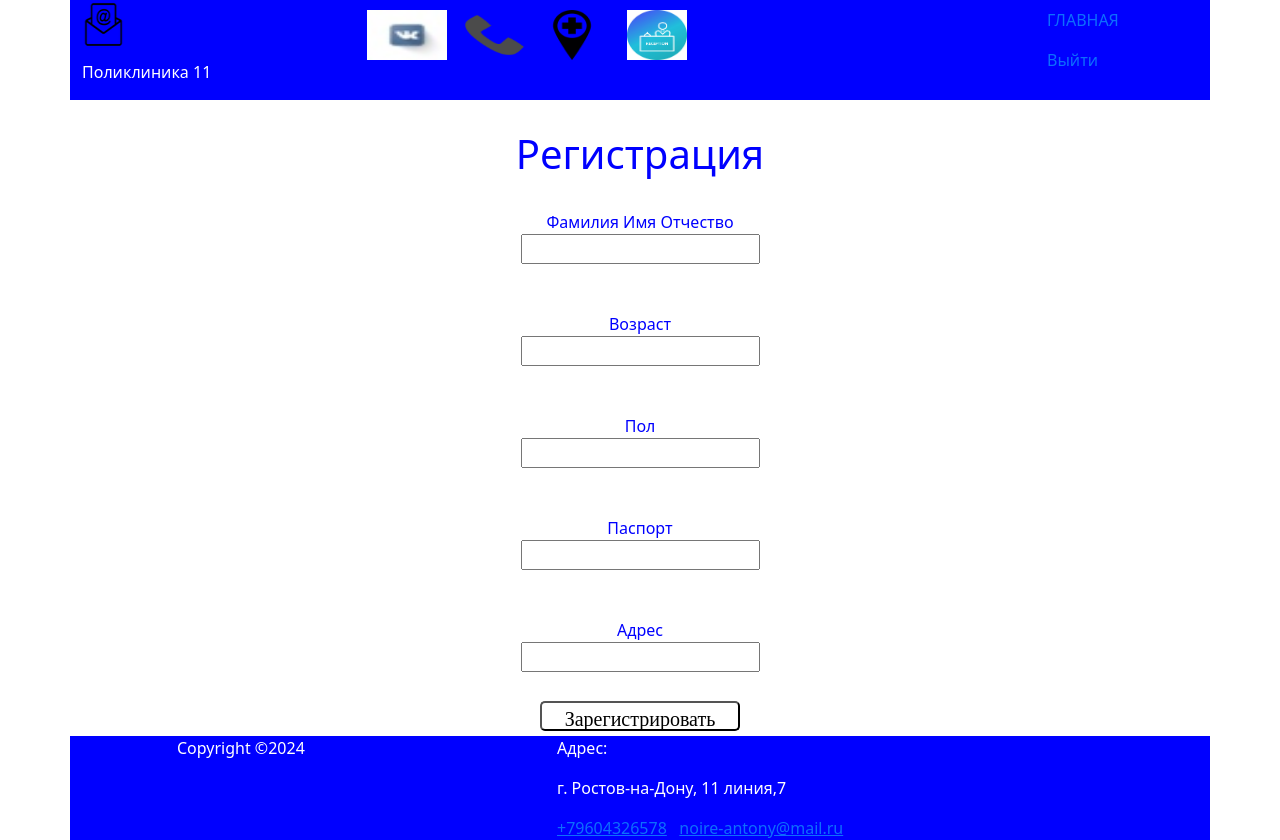
After one commit to ShevchenkoW3/Poliknika_W3, a PHP site: page /registration.php in a window 1280 px wide. The commit adds this page. Run offline with PHP 8.4, Linux system fonts and the light colour scheme.

Commit message:
Add files via upload

```diff
--- /dev/null
+++ b/logout.php
@@ -0,0 +1,5 @@
+<?php
+session_start();
+$_SESSION = array();
+session_destroy();
+header('location: index.php');
--- /dev/null
+++ b/registration.php
@@ -0,0 +1,80 @@
+<?php
+include 'template/head.php';
+session_start();
+include 'template/database.php';
+include 'template/nav1.php';
+?>
+  <?php
+    if (!empty($_POST))
+{
+//В переменные запишем данные, полученные с формы
+
+$fio=$_POST['fio'];
+$age=$_POST['age'];
+$pol=$_POST['pol'];
+$passport=$_POST['passport'];
+$adress=$_POST['adress'];
+
+
+
+$sql="INSERT INTO patient(fio, age, pol, passport, adress) VALUES ('$fio','$age', '$pol', '$passport', '$adress')";
+
+$result= $mysqli->query($sql);
+header('location:index.php');
+}
+
+
+
+?>
+
+  <div class="zag"style="text-align:center;padding-top:30px;">
+  <h1 style="color:blue">Регистрация</h1><br>
+                <form action='registar.php'method='POST'>
+
+
+<div class="form-element">
+<label style="color:blue">Фамилия Имя Отчество</label><br>
+<input type="text" name="fio" var="" required />
+</div> <br><br>
+<div class="form-element">
+<label style="color:blue">Возраст</label><br>
+<input type="int" name="age" required />
+</div> <br><br>
+<div class="form-element">
+<label style="color:blue">Пол</label><br>
+<input type="text" name="pol" required />
+</div> <br><br>
+<div class="form-element">
+<label style="color:blue">Паспорт</label><br>
+<input type="int" name="passport" required />
+</div> <br><br>
+
+<div class="form-element">
+<label style="color:blue">Адрес</label><br>
+<input type="adress" name="adress" required />
+ <br><br>
+</div>
+
+
+<div class="form-element">
+<INPUT type="submit" value="Зарегистрировать" style='width: 200px; height: 30px; margin-left: 20px ; border-color:black ;  border-radius: 5px;margin:5px;font-family:  Gothic Medium ;font-size: 20px; color:black; background-color:white; align-items: center;'  >
+</div>
+</form>
+           </div>
+           </div>
+
+           <?php
+
+$mysqli->close();
+
+?>
+
+
+
+
+
+
+<?php
+
+include 'template/footer.php';
+?>
--- a/template/database.php
+++ b/template/database.php
@@ -1,5 +1,5 @@
 <?php
-$mysqli  = new mysqli ("localhost","root", "", "policlinica");
+$mysqli  = new mysqli ("localhost","root","","hospital");
 $mysqli->set_charset("utf8");
 
 
--- a/template/nav1.php
+++ b/template/nav1.php
@@ -2,25 +2,34 @@
 
 ?>
 <header>
-    <div class="container"style="width: 1200px;background-color:brown;">
-        <div class="row">
+    <div class="container"style="width: 1200px;background-color:#fdf6e6;">
+        <div class="row"style='background-color:blue;'>
           <div class="col-lg-3">
-            <div class="head-item logo"style="background-color:brown; width:100px">
-              <img src="img/logotip.jpg" class="img-fluid"style="width: 50px;height: 60px;padding-bottom: 10px; padding-right: 7px;">
+            <div class="head-item logo">
+              <img src="img/email.png" class="img-fluid"style="width: 50px;height: 60px;padding-bottom: 10px; padding-right: 7px;">
 
-              Пекарня РОАНИВ
+              <p style="color:white">    Поликлиника 11
                </div>
 
           </div>
-          <div class="col-lg-7" style="padding-bottom:20px; background-color:brown;">
 
-            <img src="img/1.jpg" class="img-fluid"style="width: 80px;height: 60px;margin-right: 2%; padding-top:10px ;">
-  <img src="img/3.jpg" class="img-fluid"style="width: 80px;height: 60px;padding-right:2%; padding-top:10px">
+
+          <div class="col-lg-4" style="padding-bottom:20px">
+
+            <img src="img/vk.jpg" class="img-fluid"style="width: 80px;height: 60px;margin-right: 2%; padding-top:10px ;">
+  <img src="img/call_72.webp" class="img-fluid"style="width: 80px;height: 60px;padding-right:2%; padding-top:10px">
+  <img src="img/3.png" class="img-fluid"style="width: 80px;height: 60px;padding-right:20px; padding-top:10px">
   <img src="img/4.jpg" class="img-fluid"style="width: 80px;height: 60px;padding-right:20px; padding-top:10px">
-  <img src="img/5.jpg" class="img-fluid"style="width: 80px;height: 60px;padding-right:20px; padding-top:10px">
           </div>
+          <div class="col-lg-5">
+          <ul class="navbar-nav"style="margin-left:300px">
+          <li class="nav-item" style="color:white">
+        <a class="nav-link active" aria-current="page" href="#index">ГЛАВНАЯ</a>
+      </li>
 
-  </form></div>
-                          </div>
-                      </div>
+
+      <li class="nav-item">
+        <a class="nav-link" href="index.php">Выйти</a>
+      </li>
+
      </header>
```
Also changed, not shown: registar.php (added, +64 -0 lines), talon.php (added, +43 -0 lines), template/nav.php (+14 -17 lines).
